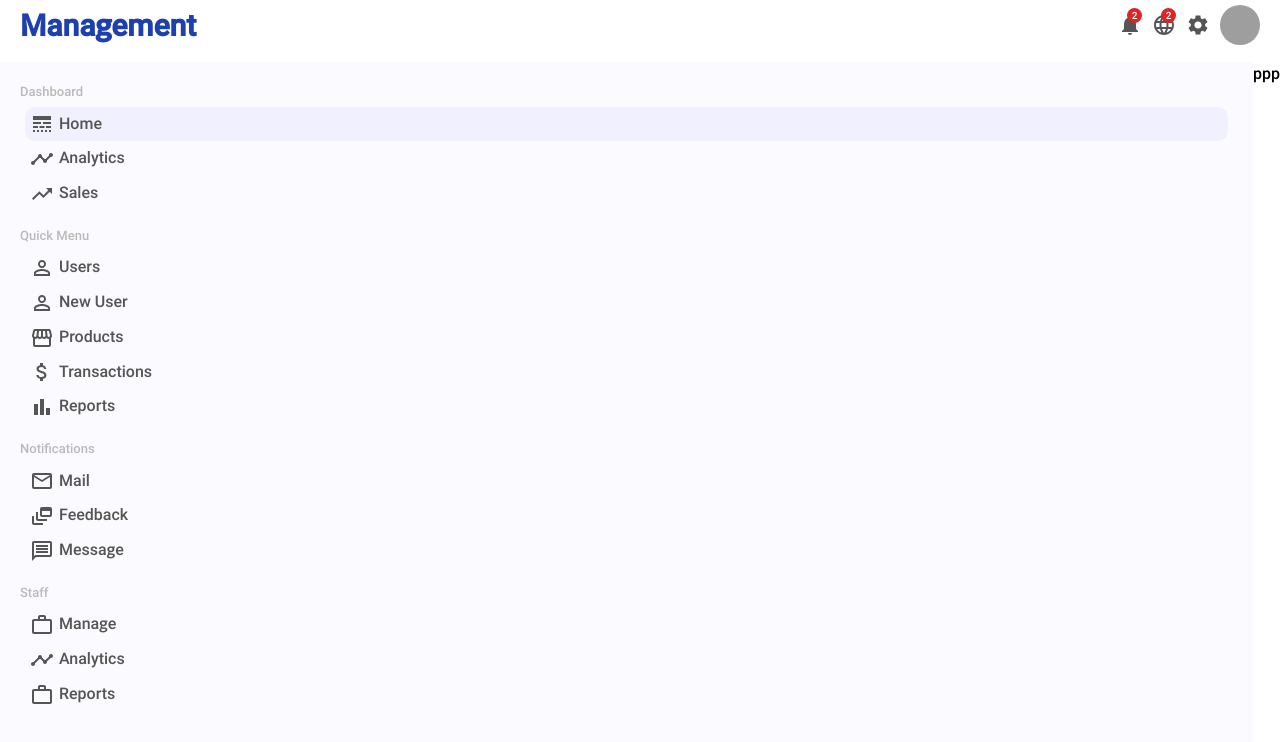
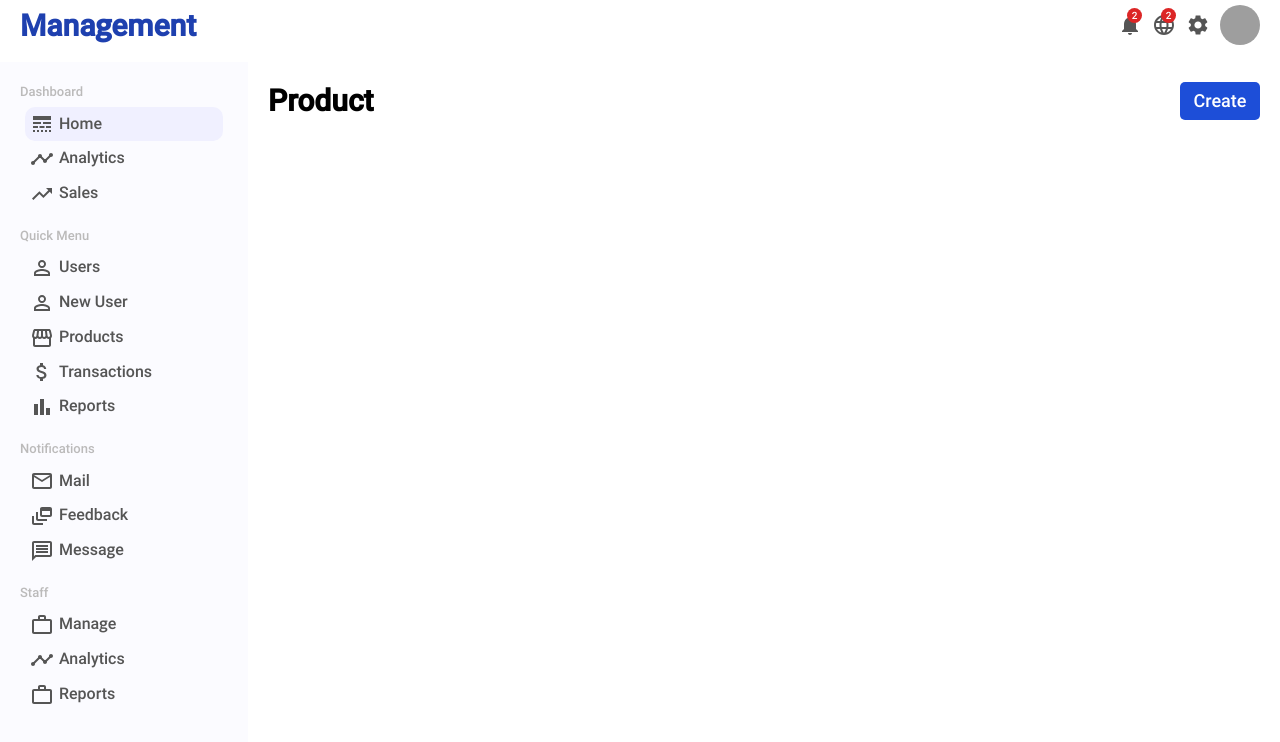
Before and after one commit to Bahinkor/cms-project, a React (Create React App) app: page /product/1 in a window 1280 px wide. Shown: the top 742 px of the page. Built offline with nearby package versions, Linux system fonts and the light colour scheme; grey boxes are pictures that could not be loaded.

Commit message:
Development header product page

```diff
--- a/src/pages/product/Product.jsx
+++ b/src/pages/product/Product.jsx
@@ -1,10 +1,18 @@
 import React from 'react';
+import {Link} from 'react-router-dom';
 
 function Product() {
     // JSX
     return (
-        <div>
-            ppp
+        <div className="flex-[4] p-5">
+            <div className="flex items-center justify-between">
+                <h1 className="text-3xl font-bold">Product</h1>
+                <Link to="/newProduct">
+                    <button
+                        className="w-20 p-[5px] bg-blue-700 text-white text-lg rounded-[5px] cursor-pointer">Create
+                    </button>
+                </Link>
+            </div>
         </div>
     );
 }
```
